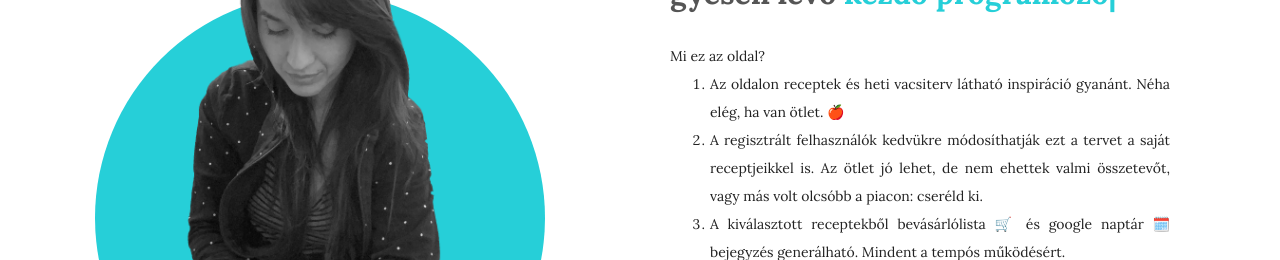
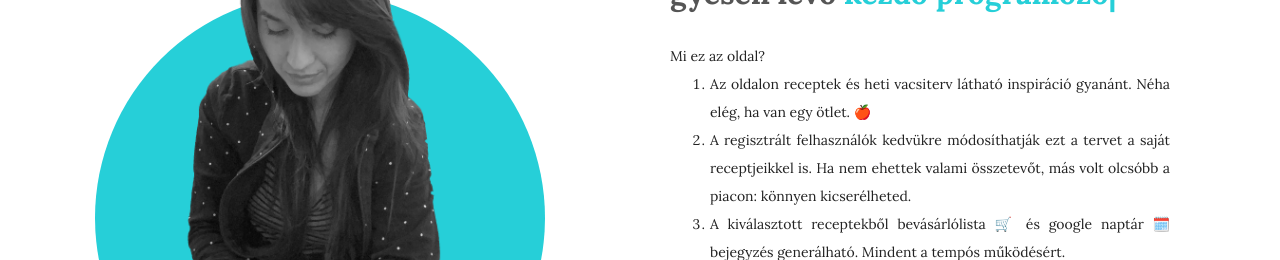
Before and after one commit to nemevidplus/receptes-web-app, a React (Create React App) app in the folder client/: page /rolam in a window 1280 px wide. Shown: the part 267-527 px from the top of the page. Built offline with nearby package versions, Linux system fonts and the light colour scheme; a web font is replaced by a local one.

Commit message:
modify Aboutme

```diff
--- a/client/src/components/aboutIntro/AboutIntro.jsx
+++ b/client/src/components/aboutIntro/AboutIntro.jsx
@@ -57,8 +57,8 @@ export default function AboutIntro() {
           <p className="aboutNote">
           Mi ez az oldal?
           <br />
-          <ol> <li> Az oldalon receptek és heti vacsiterv látható inspiráció gyanánt. Néha elég, ha van ötlet. 🍎</li>
-  <li> A regisztrált felhasználók kedvükre módosíthatják ezt a tervet a saját receptjeikkel is. Az ötlet jó lehet, de nem ehettek valmi összetevőt, vagy más volt olcsóbb a piacon: cseréld ki. </li>
+          <ol> <li> Az oldalon receptek és heti vacsiterv látható inspiráció gyanánt. Néha elég, ha van egy ötlet. 🍎</li>
+  <li> A regisztrált felhasználók kedvükre módosíthatják ezt a tervet a saját receptjeikkel is. Ha nem ehettek valami összetevőt, más volt olcsóbb a piacon: könnyen kicserélheted. </li>
    <li> A kiválasztott receptekből bevásárlólista 🛒  és google naptár 🗓️ bejegyzés generálható. Mindent a tempós működésért.</li>
   </ol>
   <br />
```
